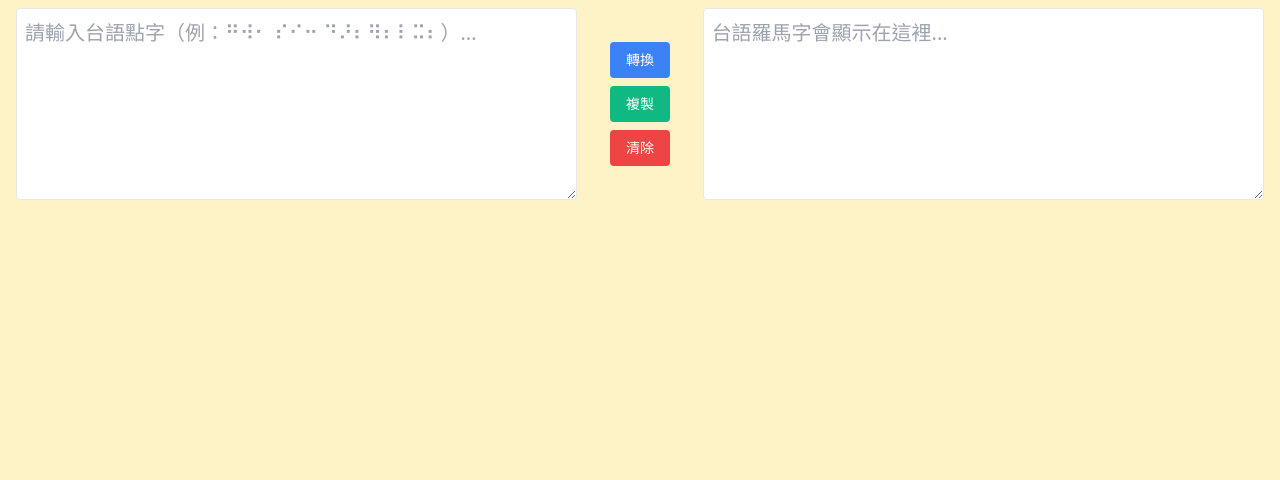
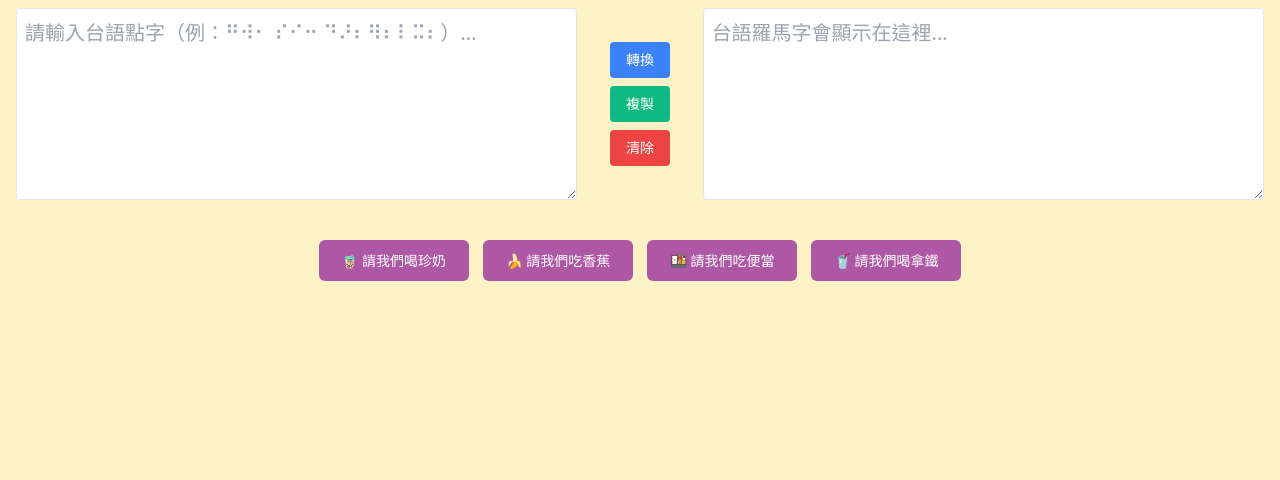
Before and after one commit to hunzan/braille_to_haka, a Flask app: page / in a window 1280 px wide. Shown: the part 224-704 px from the top of the page. Run offline with Flask 3, Linux system fonts and the light colour scheme.

Commit message:
Add buttons to index.html

```diff
--- a/templates/index.html
+++ b/templates/index.html
@@ -6,6 +6,33 @@
   <meta name="viewport" content="width=device-width, initial-scale=1.0" />
   <title>【蕉台點】台語點字轉羅馬拼音工具</title>
   <link href="https://cdn.jsdelivr.net/npm/tailwindcss@2.2.19/dist/tailwind.min.css" rel="stylesheet">
+
+      <style>
+  .btn {
+    display: inline-block;
+    font-size: 14px;
+    padding: 10px 20px;
+    min-width: 150px;
+    border: none;
+    color: white;
+    background-color: #AE57A4;
+    text-decoration: none;
+    cursor: pointer;
+    border-radius: 6px;
+    text-align: center;
+    margin: 8px 5px;
+    transition: background-color 0.3s ease;
+  }
+
+  .btn:hover {
+    background-color: #7E3D76;
+  }
+
+  .donate-buttons {
+    text-align: center;
+  }
+  </style>
+
 </head>
 <body class="bg-yellow-100 min-h-screen flex flex-col items-center p-4 font-sans">
 <main class="flex-grow w-full flex flex-col items-center">
@@ -78,12 +105,26 @@
           aria-live="polite"
           role="textbox"
           tabindex="0"></textarea>
+    </div>
   </div>
 
   <!-- 複製狀態訊息 -->
   <p id="copyStatus" class="mt-4 text-sm text-gray-700" aria-live="polite"></p>
 
-  </div>
+         <div class="donate-buttons">
+      <a href="https://www.paypal.me/AkauKimchio" target="_blank" class="btn">
+        🧋 請我們喝珍奶
+      </a>
+      <a href="https://www.paypal.me/AkauKimchio" target="_blank" class="btn">
+        🍌 請我們吃香蕉
+      </a>
+      <a href="https://www.paypal.me/AkauKimchio" target="_blank" class="btn">
+        🍱 請我們吃便當
+      </a>
+      <a href="https://www.paypal.me/AkauKimchio" target="_blank" class="btn">
+        🥤 請我們喝拿鐵
+      </a>
+    </div>
 </main>
 
 <!-- Footer：緊貼底部區塊 -->
```
